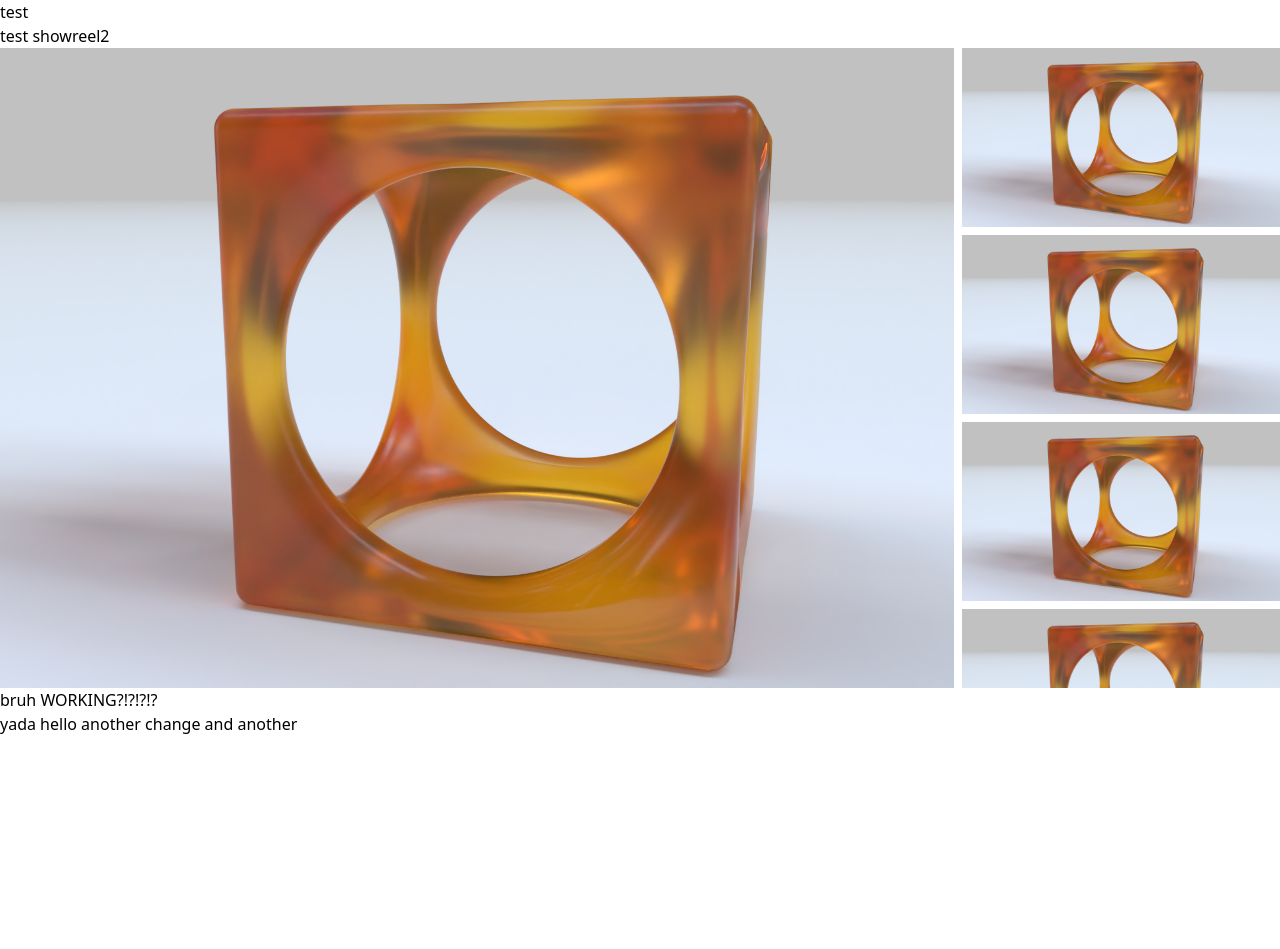
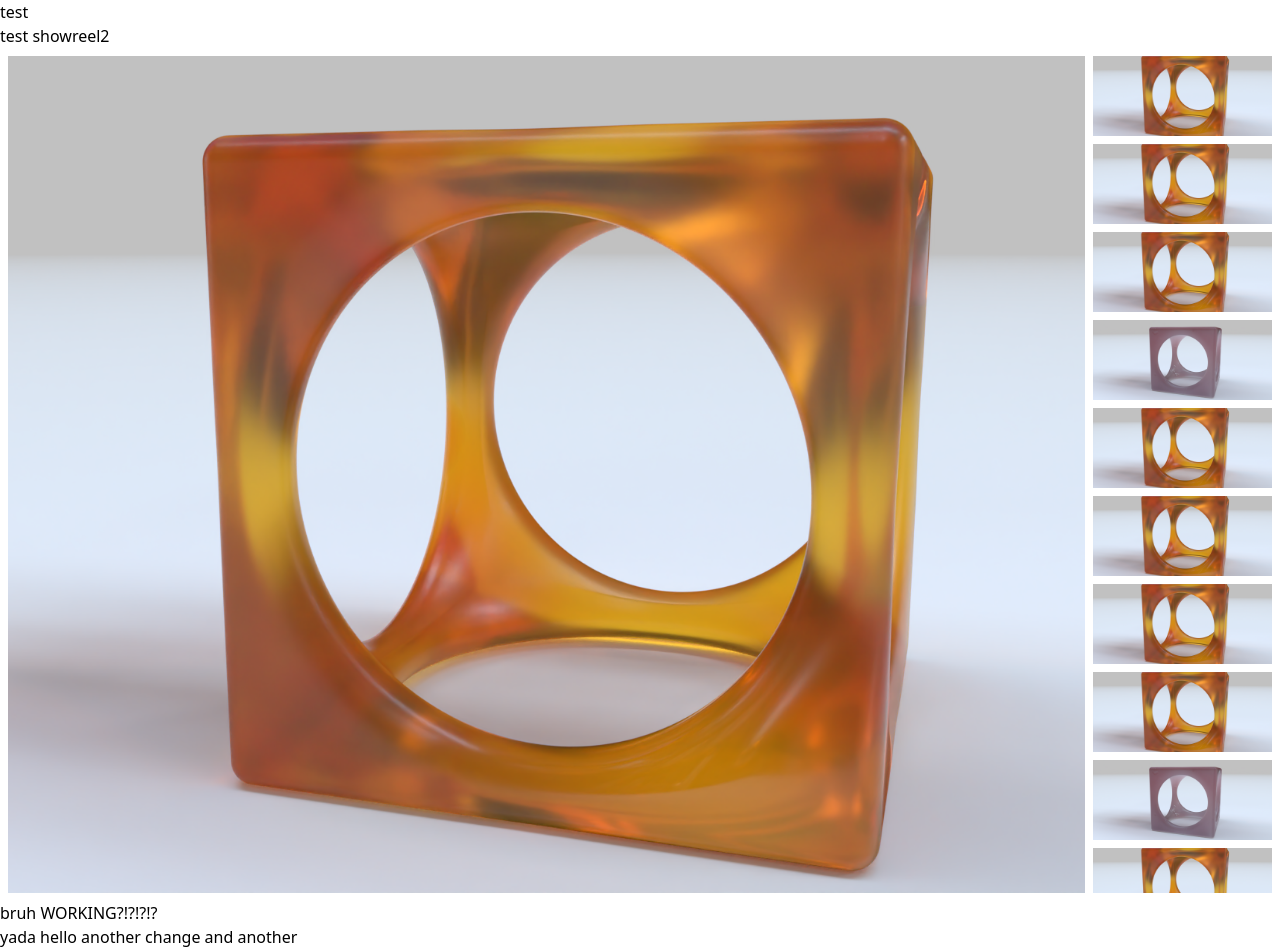
Before and after one commit to namesrhardtothinkof/marketing-site, a Jekyll site: the page built from index.markdown, in a window 1280 px wide. Built offline with Jekyll 4.4.1, drawn with Linux system fonts in a browser that asks for light colours; our own code applies the rules of GitHub Pages for plain Markdown files; before the commit the page ends 900 px from its top, so only the background shows below that.

Commit message:
slightly broken scrolling animation

```diff
--- a/_includes/showreel1.html
+++ b/_includes/showreel1.html
@@ -1,12 +1,59 @@
 <div class="">test showreel2</div>
 
-<div class="grid grid-cols-[3fr_1fr] grid-rows-1 gap-2 w-full aspect-[2]">
+<div class="grid grid-cols-1 grid-rows-[6fr_1fr] md:grid-cols-[6fr_1fr] md:grid-rows-1 gap-1 md:gap-2 w-full aspect-[1.5] p-2">
     {% assign focused_project = site.projects | first %}
-    <div class="h-full"><img class="object-cover h-full" src="{{ focused_project.image }}" alt=""></div>
+    <div class="h-full overflow-hidden"><img id="spotlight" class="object-cover w-full md:h-full" src="{{ focused_project.image }}" alt=""></div>
 
-    <div class="overflow-hidden flex flex-col gap-2">
-        {% for project in site.projects %}
-            <img src="{{ project.image }}" alt="">
-        {% endfor %}
+    <div id="palette" class="overflow-hidden flex flex-row md:flex-col gap-1 md:gap-2">
+        <div class="scroll-container flex flex-row md:flex-col gap-1 md:gap-2">
+            {% for i in (1..5) %}
+                {% for project in site.projects %}
+                    <img class="w-20 h-20 md:w-full md:h-20 object-cover cursor-pointer hover:opacity-80 transition-opacity flex-shrink-0"
+                        src="{{ project.image }}" alt="" onclick="setSpotlight('{{ project.image }}')">
+                {% endfor %}
+            {% endfor %}
+        </div>
     </div>
 </div>
+
+<script defer>
+    const spotlight = document.getElementById('spotlight')
+    function setSpotlight(img) {
+        spotlight.src = img
+    }
+</script>
+
+<style>
+        .scroll-container {
+            animation: scroll-loop 100s linear infinite;
+        }
+
+        .scroll-container:hover {
+            animation-play-state: paused;
+        }
+
+        @keyframes scroll-loop {
+            0% {
+                transform: translateX(0);
+            }
+            100% {
+                transform: translateX(-50%);
+            }
+        }
+
+        /* For vertical scrolling on md screens */
+        @media (min-width: 768px) {
+            .scroll-container {
+                animation: scroll-loop-vertical 100s linear infinite;
+            }
+
+            @keyframes scroll-loop-vertical {
+                0% {
+                    transform: translateY(0);
+                }
+                100% {
+                    transform: translateY(-50%);
+                }
+            }
+        }
+    </style>
```
Also changed, not shown: _projects/project1 copy.md (+2 -2 lines), assets/images/projects/project2.png (added), assets/main.css (line endings or trailing spaces).
